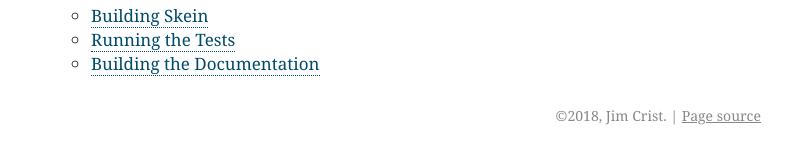
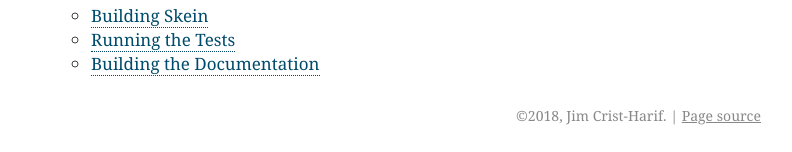
Before and after one commit to jcrist/skein, a Sphinx documentation site: the page built from docs/source/index.rst, in a window 1280 px wide and 900 px high, scrolled down 2792 px. Shown: the part 745-897 px from the top of the window, without its empty margins (359-1151 px from the left). Built offline with Sphinx 7.4.7, drawn with Linux system fonts in a browser that asks for light colours.

Commit message:
Update name
Missed a few

[skip-tests]

```diff
--- a/docs/source/conf.py
+++ b/docs/source/conf.py
@@ -3,8 +3,8 @@
 
 # Project settings
 project = 'Skein'
-copyright = '2018, Jim Crist'
-author = 'Jim Crist'
+copyright = '2018, Jim Crist-Harif'
+author = 'Jim Crist-Harif'
 release = version = skein.__version__
 
 source_suffix = '.rst'
--- a/setup.py
+++ b/setup.py
@@ -192,7 +192,7 @@
 setup(name='skein',
       version=VERSION,
       cmdclass=cmdclass,
-      maintainer='Jim Crist',
+      maintainer='Jim Crist-Harif',
       maintainer_email='jcristharif@gmail.com',
       license='BSD',
       description=('A simple tool and library for deploying applications on '
```
Also changed, not shown: 1 other file.
